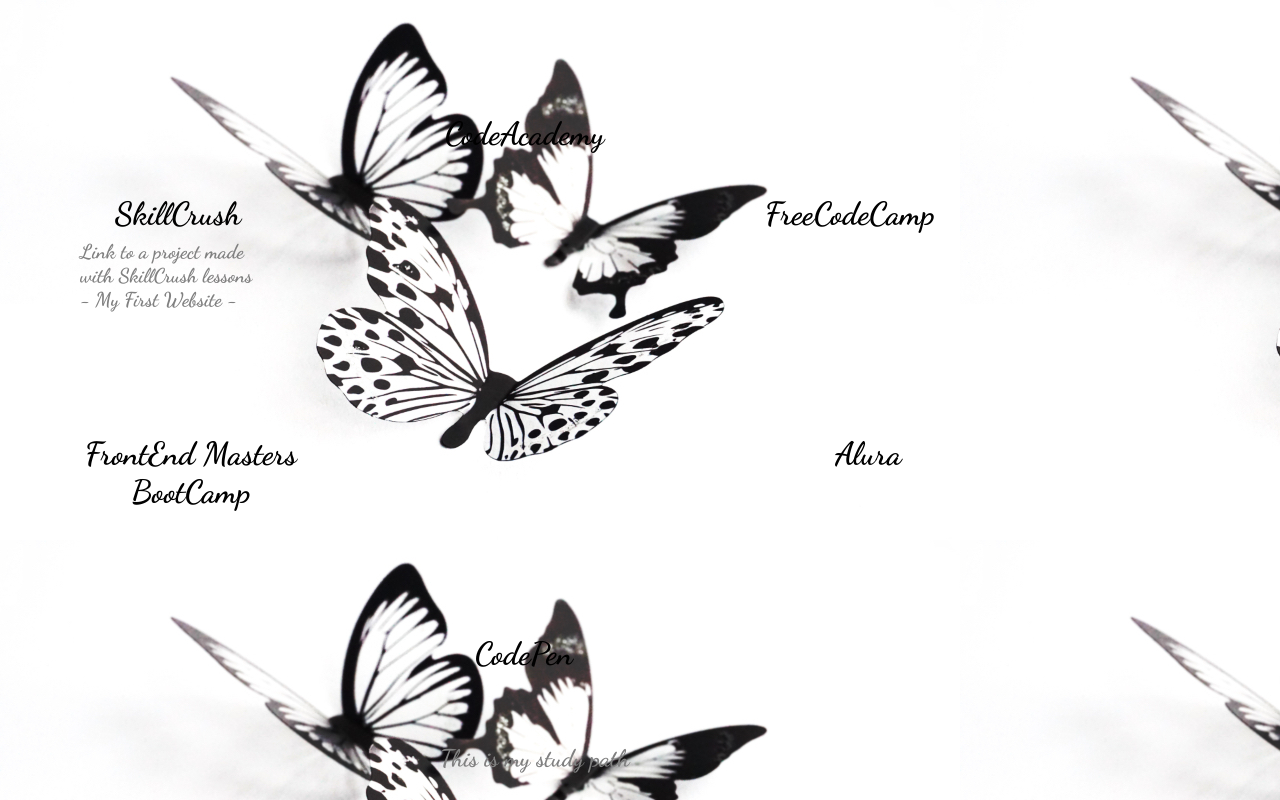
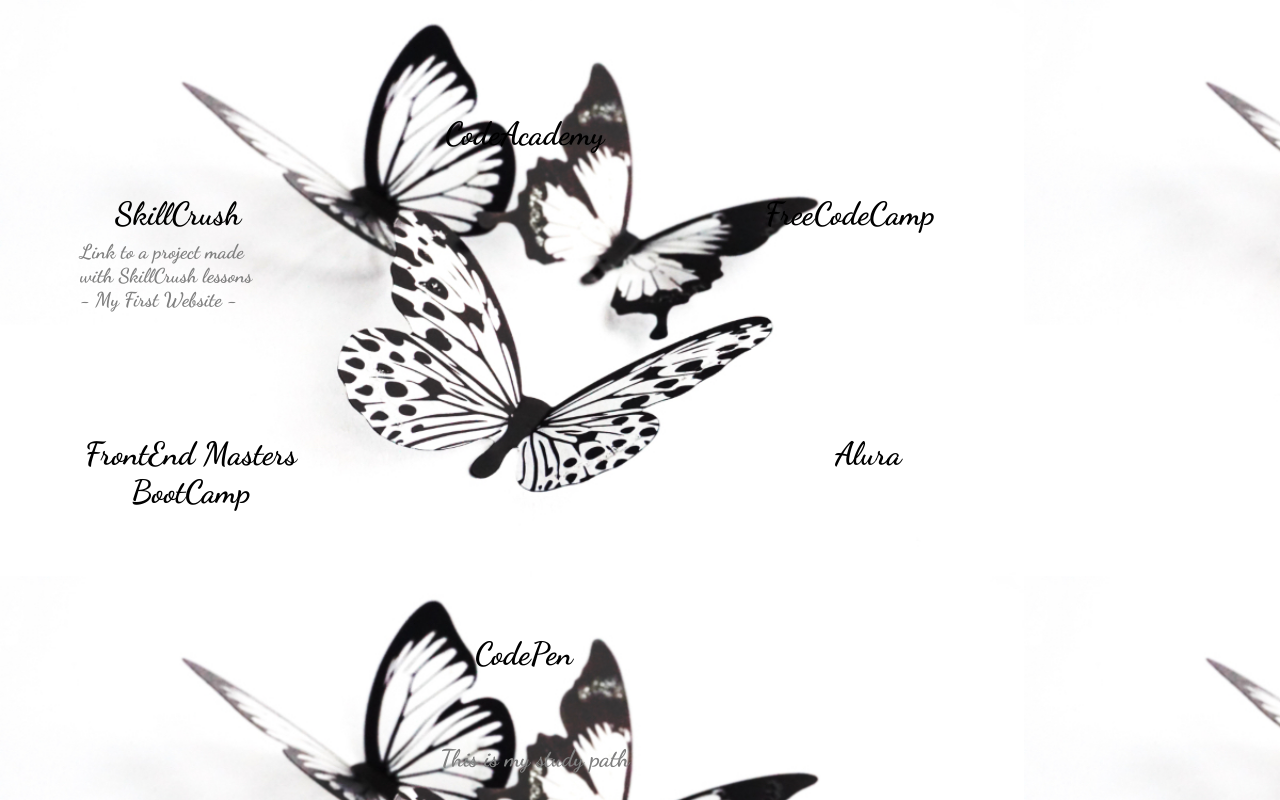
Before and after one commit to glausta/glausta.github.io, a plain HTML site: page index.html in a window 1280 px wide. Drawn offline with Linux system fonts and the light colour scheme.

Commit message:
Update me.css

```diff
--- a/css/me.css
+++ b/css/me.css
@@ -4,7 +4,7 @@ body {
     font-family: 'Dancing Script', cursive, Arial, Helvetica, sans-serif;
     font-size: 2rem;
 	background-image: url(../img/butterflies.png);
-    background-size: auto;
+    background-size: 80%;
 }
 
 
```
